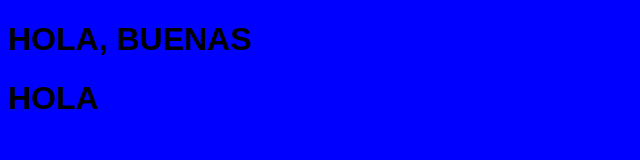
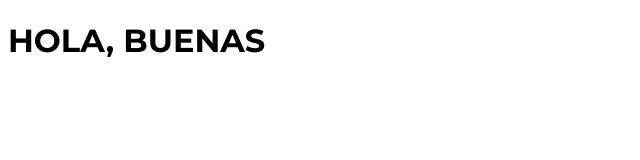
Before and after one commit to Galaceon/festivalMusica, a website: page index.html in a window 1280 px wide. Shown: the whole page, without its empty margins (0-640 px from the left). Drawn offline with nearby package versions, Linux system fonts and the light colour scheme; files that its build step writes are made by us from their sources.

Commit message:
gulp and scss conf finshed

```diff
--- a/index.html
+++ b/index.html
@@ -5,10 +5,9 @@
     <meta name="viewport" content="width=device-width, initial-scale=1.0">
     <title>Document</title>
     <link rel="stylesheet" href="build/css/app.css">
+    <link href="https://fonts.googleapis.com/css2?family=Montserrat:ital,wght@0,100..900;1,100..900&display=swap" rel="stylesheet">
 </head>
     <body>
         <h1>HOLA, BUENAS</h1>
-
-        <h1>HOLA</h1>
     </body>
 </html>
--- a/src/scss/app.scss
+++ b/src/scss/app.scss
@@ -1,7 +1,19 @@
+$fuente_principal : "Montserrat", sans-serif;
+
 body {
-    background-color: blue;
+    font-family: $fuente_principal;
+    font-optical-sizing: auto;
+    font-style: normal;
 }
 
-h1 {
-    font-family: Arial, Helvetica, sans-serif;
+h1{
+    font-family: $fuente_principal;
 }
+
+p{
+    font-family: $fuente_principal;
+}
+
+a {
+    font-family: $fuente_principal;
+}
```
